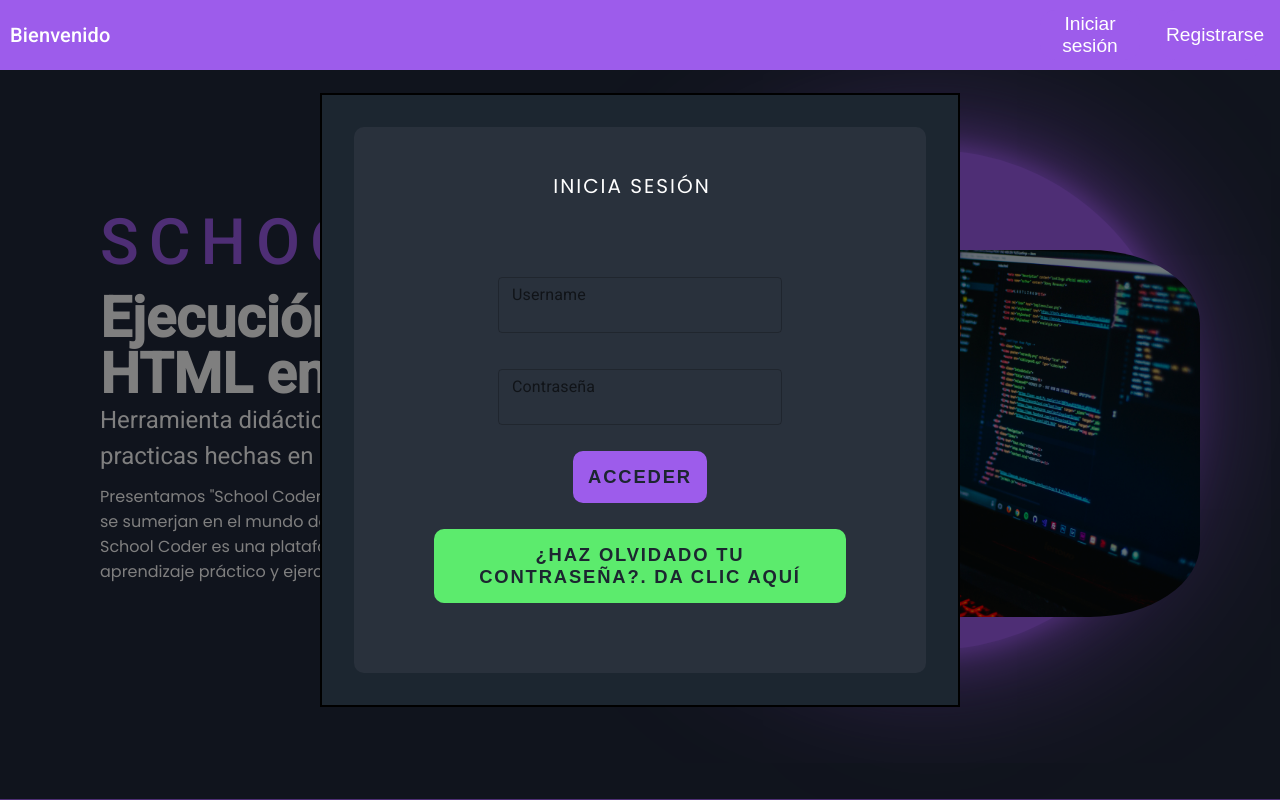
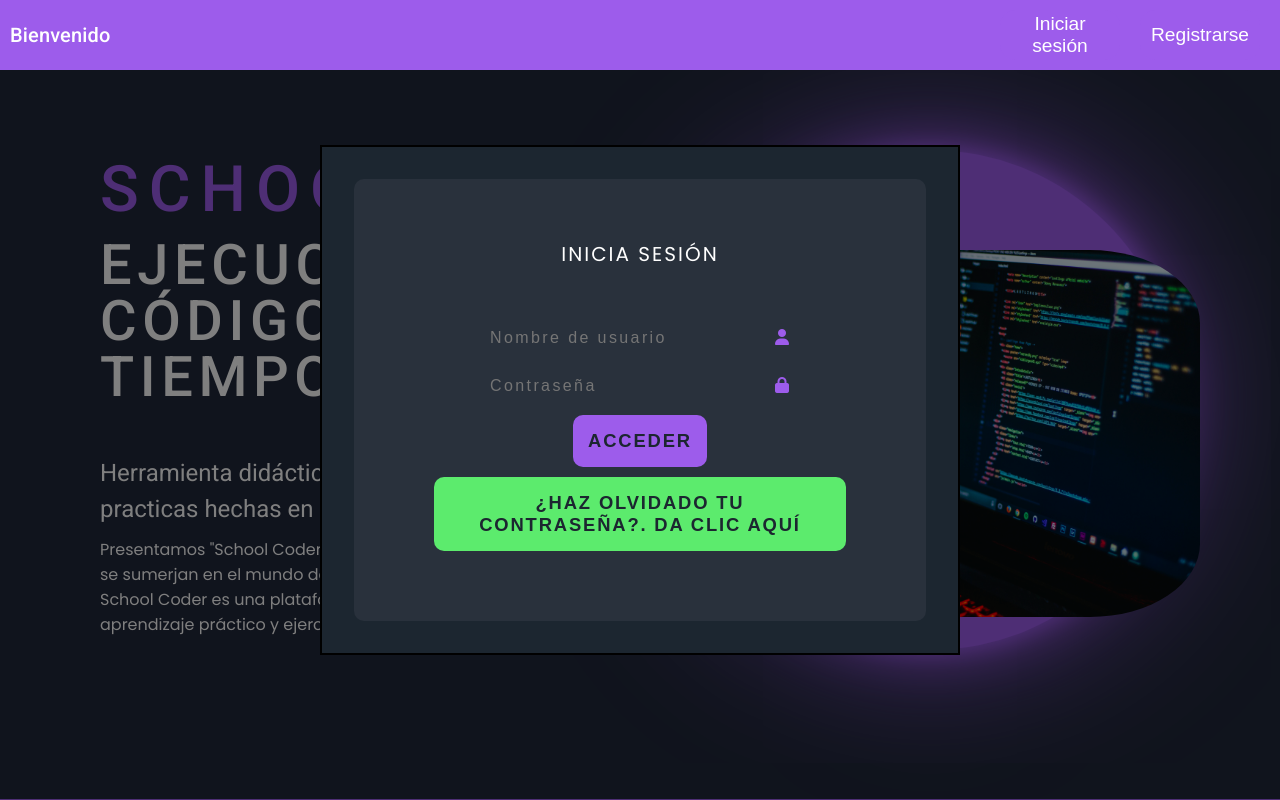
Before and after one commit to edwbcruzv/TTR_Frontend, a React (Vite) app: page / in a window 1280 px wide. Both pictures are taken after a click on the button "Iniciar sesión". Shown: the top 800 px of the page. Built offline with nearby package versions, Linux system fonts and the light colour scheme; a web font is replaced by a local one.

Commit message:
formularios completos

```diff
--- a/index.html
+++ b/index.html
@@ -3,7 +3,7 @@
   <head>
     <meta charset="UTF-8" />
     <meta name="viewport" content="width=device-width, initial-scale=1.0" />
-
+    <link rel="stylesheet" href="https://cdnjs.cloudflare.com/ajax/libs/font-awesome/6.5.2/css/all.min.css" integrity="sha512-SnH5WK+bZxgPHs44uWIX+LLJAJ9/2PkPKZ5QiAj6Ta86w+fsb2TkcmfRyVX3pBnMFcV7oQPJkl9QevSCWr3W6A==" crossorigin="anonymous" referrerpolicy="no-referrer" />
     <title>School Coder</title>
   </head>
   <body>
--- a/src/components/Auth/FormLogin.jsx
+++ b/src/components/Auth/FormLogin.jsx
@@ -48,45 +48,37 @@ const FormLogin = () => {
     onSubmit={handleSubmit(onSubmit)}
     className='form-login'
   >
-      <Grid
-        container
-        direction='column'
-        justifyContent='flex-start'
-        alignItems='center'
-        spacing={2}
-      >
-
     <h2>Inicia sesión</h2>
-        <Grid item xs={12} sm={12} className='input-box'>
-          <TextField
-            {...register('username', {
-              required: { value: true, message: 'Es requerido' }
+    <div className="input-box">
+      <input
+        {...register("username", {
+          required: { value: true, message: "Es requerido" },
         })}
-            id='username'
-            label='Username'
-            type='text'
-            variant='outlined'
+        id="username"
+        label="Username"
+        type="text"
         error={errors.username}
         helperText={errors.username && errors.username.message}
-            className='input-data'
+        className="input-data"
+        placeholder="Nombre de usuario"
       />
-        </Grid>
-        <Grid item xs={12} sm={12} className='input-box'>
-          <TextField
-            {...register('password', {
-              required: { value: true, message: 'Es requerido' }
+      <i class="fa-solid fa-user"></i>
+    </div>
+    <div className="input-box">
+      <input
+        {...register("password", {
+          required: { value: true, message: "Es requerido" },
         })}
-            id='password'
-            label='Contraseña'
-            type='password'
-            variant='outlined'
+        id="password"
+        label="Contraseña"
+        type="password"
         error={errors.password}
         helperText={errors.password && errors.password.message}
-            className='input-data'
+        className="input-data"
+        placeholder="Contraseña"
       />
-        </Grid>
-        <Grid item xs={12} sm={12}>
-
+      <i class="fa-solid fa-lock"></i>
+    </div>
     <button
       variant='outlined'
       color='primary'
@@ -95,19 +87,14 @@ const FormLogin = () => {
     >
       Acceder
     </button>
-        </Grid>
-        {loading && <Grid item xs={12} sm={12}> <CircularProgress color='inherit' /> </Grid>}
-        <Grid item xs={12} sm={12}> <button className='btn-recover'>¿Haz olvidado tu contraseña?. Da clic aquí</button> </Grid>
+    {!loading || <CircularProgress color='inherit' />}
+    <button className='btn-recover'>¿Haz olvidado tu contraseña?. Da clic aquí</button>
     {error && (
-          <Grid item xs={12} sm={12}>
-
       <Alert severity='error'>
         <AlertTitle>Error</AlertTitle>
-              Mensaje: <strong>{error.statusText}</strong>
+        Mensaje: <strong>{response.error}</strong>
       </Alert>
-          </Grid>
     )}
-      </Grid>
   </form>
   )
 }
--- a/src/components/Auth/FormRegister.jsx
+++ b/src/components/Auth/FormRegister.jsx
@@ -9,6 +9,7 @@ import '../../styles/forms.css'
 import { AuthContext } from '../../context/AuthContext'
 import { ROL_ADMIN, ROL_STUDENT, ROL_TEACHER } from '../../utils/environments'
 import SessionContext from '../../context/SessionContext'
+import "../../styles/forms.css"
 
 function FormRegister () {
   const [valueRbtn, setValueRbtn] = useState(null)
@@ -47,7 +48,9 @@ function FormRegister () {
     console.log(data)
     registerUser(data)
   }
+  const style_label = ()=>{
 
+  }
   return (
     <Grid
       container
@@ -59,8 +62,9 @@ function FormRegister () {
       wrap='wrap'
     >
       <Grid item>
-
-        <FormControl>
+        <h2>Registrate</h2>
+        <FormControl className='form-control'>
+        <h3>¿Qué perfil ocuparás en la aplicación?</h3>
           <RadioGroup
             row
             aria-labelledby='demo-row-radio-buttons-group-label'
@@ -104,7 +108,7 @@ function FormRegister () {
 
       </Grid>
 
-      <form component='form' onSubmit={handleSubmit(onSubmit)}>
+      <form component='form' onSubmit={handleSubmit(onSubmit)} className='form-register'>
         <Grid
           container
           spacing={1}
@@ -114,8 +118,9 @@ function FormRegister () {
           alignContent='center'
           wrap='wrap'
         >
-          <Grid item xs={12} sm={6} className='input-box'>
-            <TextField
+          <h4>Llena todos los campos para poder registrarte</h4>
+          <div item xs={12} sm={6} className='input-box'>
+            <input
               {...register('username', {
                 required: { value: true, message: 'Es requerido' }
               })}
@@ -126,10 +131,11 @@ function FormRegister () {
               error={errors.username}
               helperText={errors.username && errors.username.message}
               className='input-data'
+              placeholder='Nombre de usuario'
             />
-          </Grid>
-          <Grid item xs={12} sm={6} className='input-box'>
-            <TextField
+          </div>
+          <div item xs={12} sm={6} className='input-box'>
+            <input
               {...register('email', {
                 required: { value: true, message: 'Es requerido' }
               })}
@@ -140,10 +146,11 @@ function FormRegister () {
               error={errors.email}
               helperText={errors.email && errors.email.message}
               className='input-data'
+              placeholder='Correo electronico'
             />
-          </Grid>
-          <Grid item xs={12} sm={12} className='input-box'>
-            <TextField
+          </div>
+          <div item xs={12} sm={12} className='input-box'>
+            <input
               {...register('nombre', {
                 required: { value: true, message: 'Es requerido' }
               })}
@@ -154,10 +161,11 @@ function FormRegister () {
               error={errors.nombre}
               helperText={errors.nombre && errors.nombre.message}
               className='input-data'
+              placeholder='Nombre'
             />
-          </Grid>
-          <Grid item xs={12} sm={6} className='input-box'>
-            <TextField
+          </div>
+          <div item xs={12} sm={6} className='input-box'>
+            <input
               {...register('apellidoPaterno', {
                 required: { value: true, message: 'Es requerido' }
               })}
@@ -170,10 +178,11 @@ function FormRegister () {
                 errors.apellidoPaterno && errors.apellidoPaterno.message
               }
               className='input-data'
+              placeholder='Apellido Paterno'
             />
-          </Grid>
-          <Grid item xs={12} sm={6} className='input-box'>
-            <TextField
+          </div>
+          <div item xs={12} sm={6} className='input-box'>
+            <input
               {...register('apellidoMaterno', {
                 required: { value: true, message: 'Es requerido' }
               })}
@@ -186,11 +195,12 @@ function FormRegister () {
                 errors.apellidoMaterno && errors.apellidoMaterno.message
               }
               className='input-data'
+              placeholder='Apellido materno'
             />
-          </Grid>
+          </div>
 
-          <Grid item xs={12} sm={6} className='input-box'>
-            <TextField
+          <div item xs={12} sm={6} className='input-box'>
+            <input
               {...register('password', {
                 required: { value: true, message: 'Es requerido' },
                 minLength: {
@@ -205,11 +215,12 @@ function FormRegister () {
               error={errors.password}
               helperText={errors.password && errors.password.message}
               className='input-data'
+              placeholder='Contraseña'
             />
-          </Grid>
+          </div>
 
-          <Grid item xs={12} sm={6} className='input-box'>
-            <TextField
+          <div item xs={12} sm={6} className='input-box'>
+            <input
               {...register('confirm_password', {
                 required: { value: true, message: 'Es requerido' },
                 validate: (value) =>
@@ -225,37 +236,40 @@ function FormRegister () {
                     errors.confirm_password && errors.confirm_password.message
                   }
               className='input-data'
+              placeholder='Confirma contraseña'
             />
-          </Grid>
+          </div>
 
           {valueRbtn === ROL_TEACHER && (
             <>
-              <Grid item xs={12} sm={6} className='input-box'>
-                <TextField
+              <div item xs={12} sm={6} className='input-box'>
+                <input
                   {...register('cedula')}
                   id='cedula'
                   label='Cedula'
                   type='text'
                   variant='outlined'
                   className='input-data'
+                  placeholder='Cedula'
                 />
-              </Grid>
+              </div>
 
             </>
           )}
 
           {valueRbtn === ROL_STUDENT && (
             <>
-              <Grid item xs={12} sm={6} className='input-box'>
-                <TextField
+              <div item xs={12} sm={6} className='input-box'>
+                <input
                   {...register('boleta')}
                   id='boleta'
                   label='Boleta'
                   type='text'
                   variant='outlined'
                   className='input-data'
+                  placeholder='Boleta'
                 />
-              </Grid>
+              </div>
 
               {/* <Grid item><TextField {...register()} id='email' label="Email" type='text' variant='outlined' /></Grid> */}
             </>
--- a/src/pages/HomeAdminPage/HomeAdminPage.jsx
+++ b/src/pages/HomeAdminPage/HomeAdminPage.jsx
@@ -4,6 +4,6 @@ import MiniDrawerFrame from '../../components/Dashboard/MiniDrawerFrame'
 export default function HomeAdminPage () {
   return (
 
-    <MiniDrawerFrame>HomeAdminPage</MiniDrawerFrame>
+    <MiniDrawerFrame>Rol: Administrador</MiniDrawerFrame>
   )
 }
--- a/src/pages/WelcomePage/WelcomePage.jsx
+++ b/src/pages/WelcomePage/WelcomePage.jsx
@@ -16,7 +16,7 @@ const style = {
   transform: 'translate(-50%, -50%)',
   bgcolor: '#1c2630',
   border: '2px solid #000',
-
+  height: 'auto',
   p: 4
 }
 
--- a/src/styles/forms.css
+++ b/src/styles/forms.css
@@ -11,8 +11,15 @@
     display: flex;
     flex-direction: column;
     border-radius: 10px;
+    align-items: center;
 }
-.form-login h2{
+.fa-solid{
+    color: #9d5ceb;
+    position: absolute;
+    right: 1px;
+    top: 10px;
+}
+.form-login h2,h2{
     color: #fff;
     font-weight: 500;
     text-transform: uppercase;
@@ -25,7 +32,9 @@
     width: 100%;
     margin-bottom: 10px;
     display: flex;
+    flex-direction: column;
     justify-content: center;
+    align-items: center;
 }
 
 .input-box .input-data{
@@ -38,10 +47,12 @@
     color: #fff;
     font-size: 1em;
     letter-spacing: 0.15em;
+    padding: 15px;
+}
 
-}
 .input-box .input-data:focus{
     color: #9d5ceb;
+    border: #9d5ceb 1px solid;
 }
 .btn-login{
     background-color: #9d5ceb;
@@ -89,6 +100,7 @@
     display: flex;
     flex-direction: column;
     border-radius: 10px;
+    color: #9d5ceb;
 }
 .form-register h2{
     color: #fff;
@@ -128,11 +140,12 @@
     letter-spacing: 0.1em;
     cursor: pointer;
     transition: 0.5s;
-    width: 100%;
+    width: 30%;
 }
 .btn-register:hover{
     letter-spacing: 0.35em;
     background-color: #9d5ceb;
+    width: 40%;
 }
 .form-register p{
     color:#fff;
@@ -150,3 +163,18 @@
 .text-radio:checked{
     background-color: #9d5ceb;
 }
+h3{
+    color: aliceblue;
+    font-size: 2rem;
+}
+.form-control{
+    display: flex;
+    flex-wrap: wrap;
+    text-align: center;
+    align-items: center;
+    justify-content: center;
+}
+h4{
+    margin-bottom: 10px;
+    font-style: italic;
+}
--- a/src/styles/header.css
+++ b/src/styles/header.css
@@ -17,7 +17,7 @@
 
 }
 .btn-home{
-    width: 100px;
+    width: 120px;
     height: 50px;
     transition: 0.6s all;
     background-color: #9d5ceb;
```
Also changed, not shown: src/components/Dashboard/ListItemFrame.jsx (+5 -2 lines), src/components/Dashboard/MiniDrawerFrame.jsx (+6 -4 lines), src/styles/dashborad.css (added, +13 -0 lines). Lines whose indentation alone changed are shown as unchanged.
